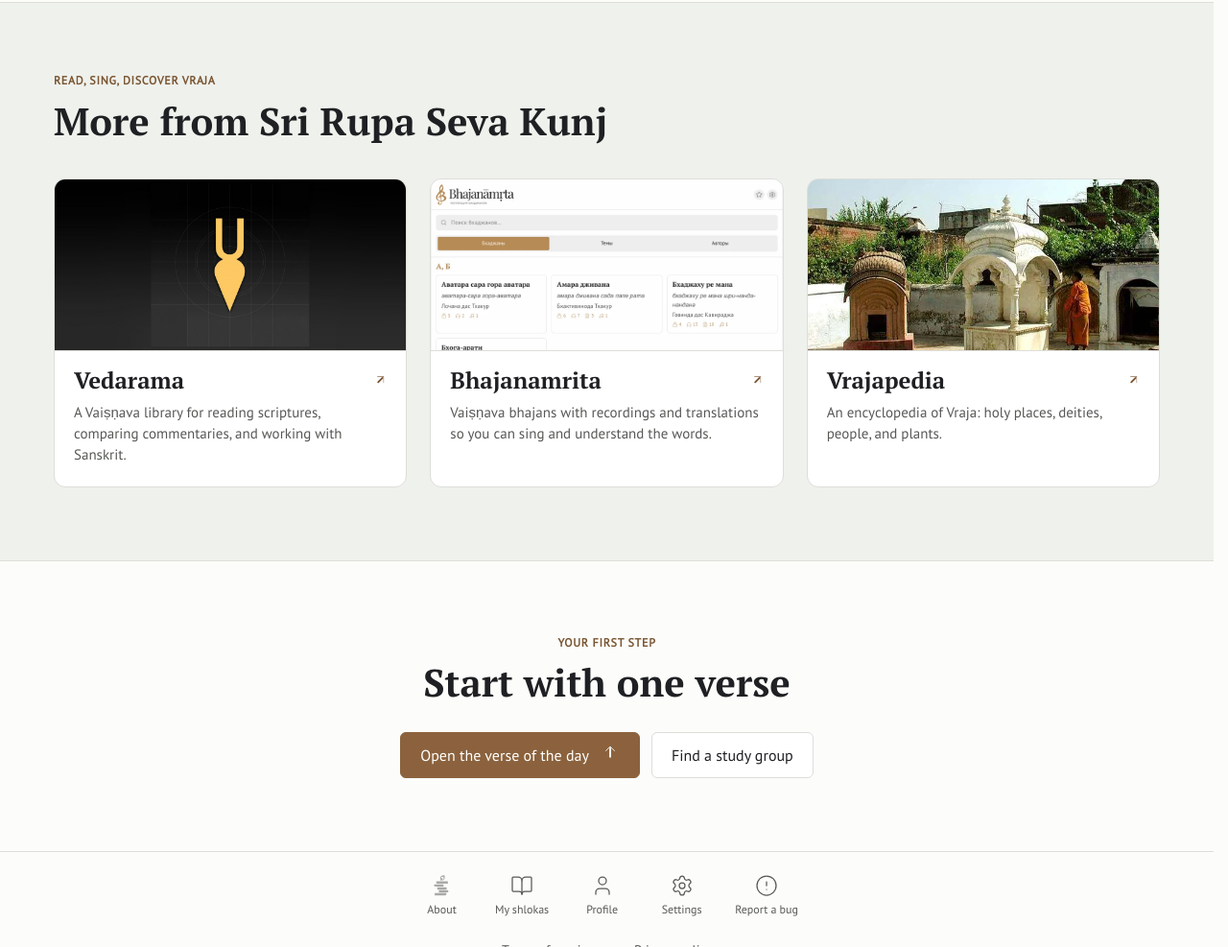
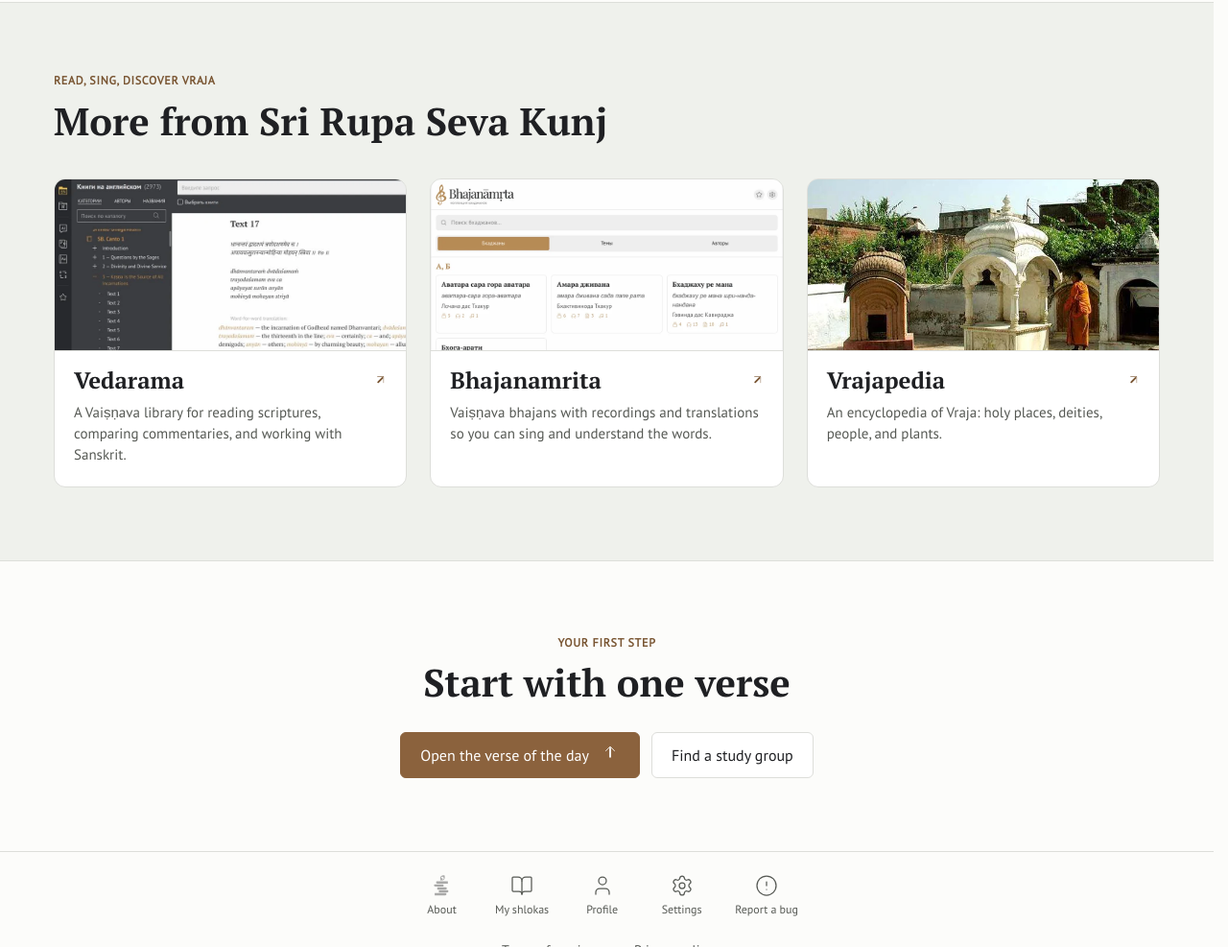
Before and after one commit to sri-rupa-seva-kunj/slokamrita-landing-preview, a plain HTML site: page en/index.html in a window 1280 px wide. Shown: the part 6419-7406 px from the top of the page at 96% size. Drawn offline with Linux system fonts and the light colour scheme.

Commit message:
Show current Vedarama desktop app in the projects card
Co-Authored-By: Claude Opus 5.5 <noreply@anthropic.com>

```diff
--- a/en/index.html
+++ b/en/index.html
@@ -89,7 +89,7 @@
   <section class="app-band" id="application"><div class="wrap app-grid"><div><p class="eyebrow">FOR ANDROID AND IPHONE</p><h2>Slokamrita on your phone</h2><p class="intro">Open downloaded verses offline. Listen to recitations, repeat the Sanskrit, and revisit your collections.</p><div class="buttons stores"><a class="button" href="https://play.google.com/store/apps/details?id=com.slokamrita.app"><span>Google Play</span><span class="arr ext" aria-hidden="true"></span></a><a class="button" href="https://www.rustore.ru/catalog/app/com.slokamrita.app"><span>RuStore</span><span class="arr ext" aria-hidden="true"></span></a><a class="button" href="https://apps.apple.com/app/id6803114267"><span>App Store</span><span class="arr ext" aria-hidden="true"></span></a></div></div><figure class="device"><img src="../assets/app.png" alt="The verse page in Slokamrita for iPhone" loading="lazy"></figure></div></section>
   <section class="about wrap" id="about"><div class="about-grid"><div><p class="eyebrow">ABOUT SLOKAMRITA</p><h2>Read a verse.<br> Learn it. Come back to it.</h2><p class="intro">Slokamrita helps you study and memorize verses from Vaiṣṇava scriptures. Find original texts, interlinear and word-by-word glosses, translations, recitations, and collections in one place.</p><a class="link" href="https://slokamrita.com/en/about/"><span>More about the project</span><span class="arr ext" aria-hidden="true"></span></a></div><div class="srsk"><img class="light" src="../assets/srsk-light.svg" alt=""><img class="dark" src="../assets/srsk-dark.svg" alt=""><h3>Sri Rupa Seva Kunj</h3><p>Slokamrita is a digital project of the ashram, a center of study and service at the foot of Govardhan.</p><a class="link" href="https://rupaseva.com/"><span>Sri Rupa Seva Kunj website</span><span class="arr ext" aria-hidden="true"></span></a></div></div></section>
   <section class="projects" id="projects"><div class="wrap"><div class="section-head"><div><p class="eyebrow">READ, SING, DISCOVER VRAJA</p><h2>More from Sri Rupa Seva Kunj</h2></div></div><div class="project-list">
-    <a class="project" href="https://vedarama.com/"><div class="project-image"><img src="../assets/vedarama-cover.jpg" alt="Vedarama" loading="lazy"></div><div class="project-copy"><h3>Vedarama</h3><span class="arr ext" aria-hidden="true"></span><p>A Vaiṣṇava library for reading scriptures, comparing commentaries, and working with Sanskrit.</p></div></a>
+    <a class="project" href="https://vedarama.com/"><div class="project-image"><img src="../assets/vedarama-desktop.webp" alt="Vedarama" loading="lazy"></div><div class="project-copy"><h3>Vedarama</h3><span class="arr ext" aria-hidden="true"></span><p>A Vaiṣṇava library for reading scriptures, comparing commentaries, and working with Sanskrit.</p></div></a>
     <a class="project" href="https://bhajanamrita.com/"><div class="project-image"><img src="../assets/bhajanamrita-reader.webp" alt="The Bhajanamrita catalog" loading="lazy"></div><div class="project-copy"><h3>Bhajanamrita</h3><span class="arr ext" aria-hidden="true"></span><p>Vaiṣṇava bhajans with recordings and translations so you can sing and understand the words.</p></div></a>
     <a class="project" href="https://vrajapedia.com/en/places/radha-gokulananda"><div class="project-image"><img src="../assets/radha-gokulananda.webp" alt="The courtyard of the Śrī Rādhā-Gokulānanda temple in Vrindavan" loading="lazy"></div><div class="project-copy"><h3>Vrajapedia</h3><span class="arr ext" aria-hidden="true"></span><p>An encyclopedia of Vraja: holy places, deities, people, and plants.</p></div></a>
   </div></div></section>
```
Also changed, not shown: index.html (+1 -1 lines), assets/vedarama-desktop.webp (added).
